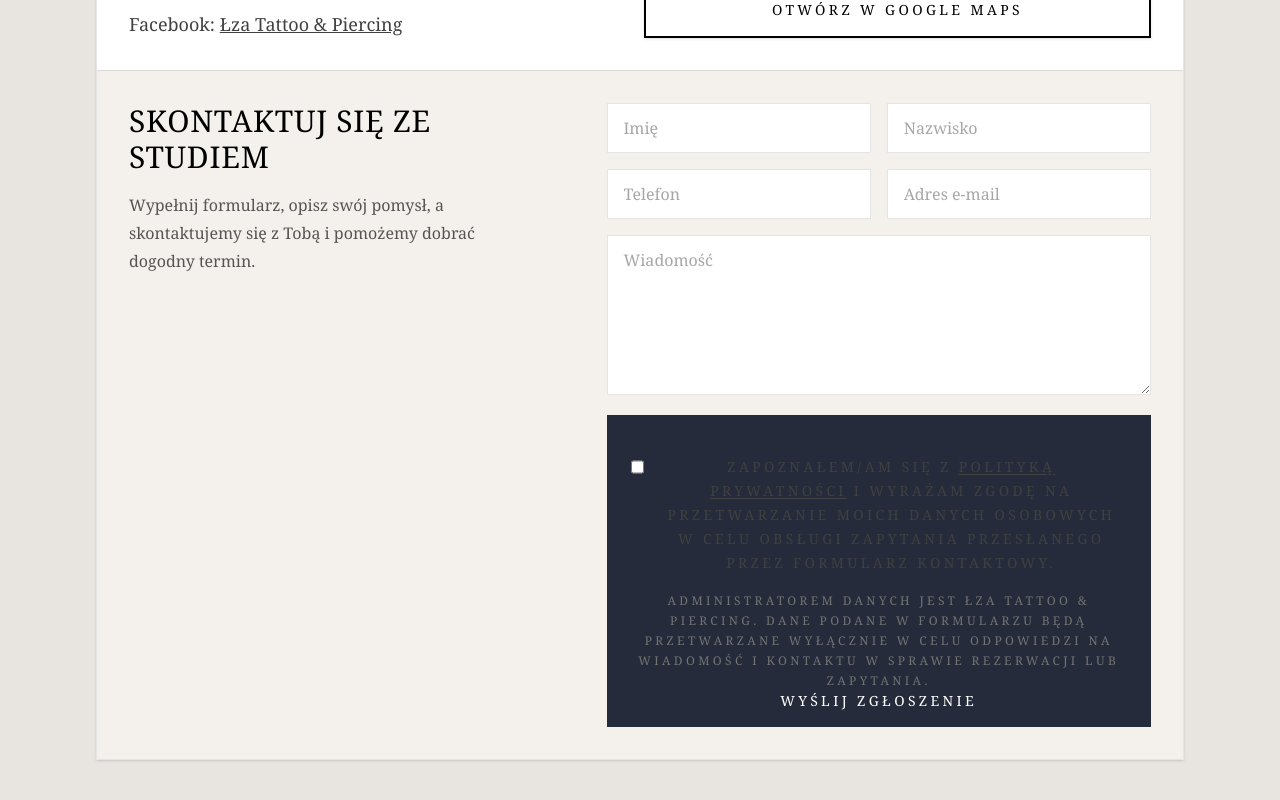
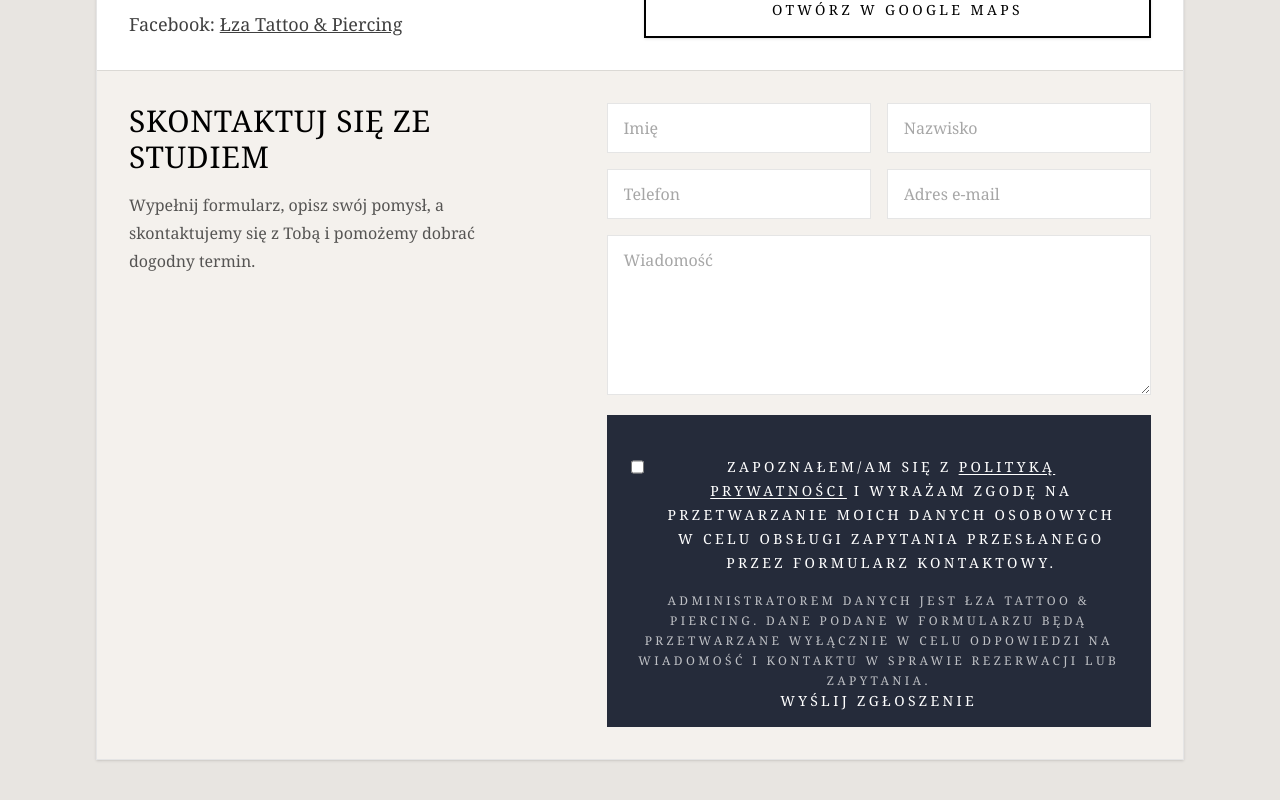
Before and after one commit to kresuyotetc787-del/lza-tattoo-site, a Next.js app: page / in a window 1280 px wide. Shown: the part 5376-6176 px from the top of the page. Built offline with nearby package versions, Linux system fonts and the light colour scheme.

Commit message:
change checkbox color

```diff
--- a/app/page.tsx
+++ b/app/page.tsx
@@ -455,12 +455,12 @@ const booksyLinks: Record<string, string> = {
                     className="mt-1 bg-[#252b3a] px-6 py-4 text-sm uppercase tracking-[0.24em] text-white"
                   >
                     <div className="mt-6 space-y-4">
-  <label className="flex items-start gap-3 text-sm leading-6 text-neutral-700">
+  <label className="flex items-start gap-3 text-sm leading-6 text-white">
     <input
       type="checkbox"
       name="privacyConsent"
       required
-      className="mt-1 h-4 w-4 rounded border-neutral-400 text-neutral-900 focus:ring-neutral-900"
+      className="mt-1 h-4 w-4 rounded border-white text-neutral-900 focus:ring-neutral-900"
     />
     <span>
       Zapoznałem/am się z{" "}
@@ -477,7 +477,7 @@ const booksyLinks: Record<string, string> = {
     </span>
   </label>
 
-  <p className="text-xs leading-5 text-neutral-500">
+  <p className="text-xs leading-5 text-white/70">
     Administratorem danych jest ŁZA TATTOO & PIERCING. Dane podane w formularzu
     będą przetwarzane wyłącznie w celu odpowiedzi na wiadomość i kontaktu w
     sprawie rezerwacji lub zapytania.
```
